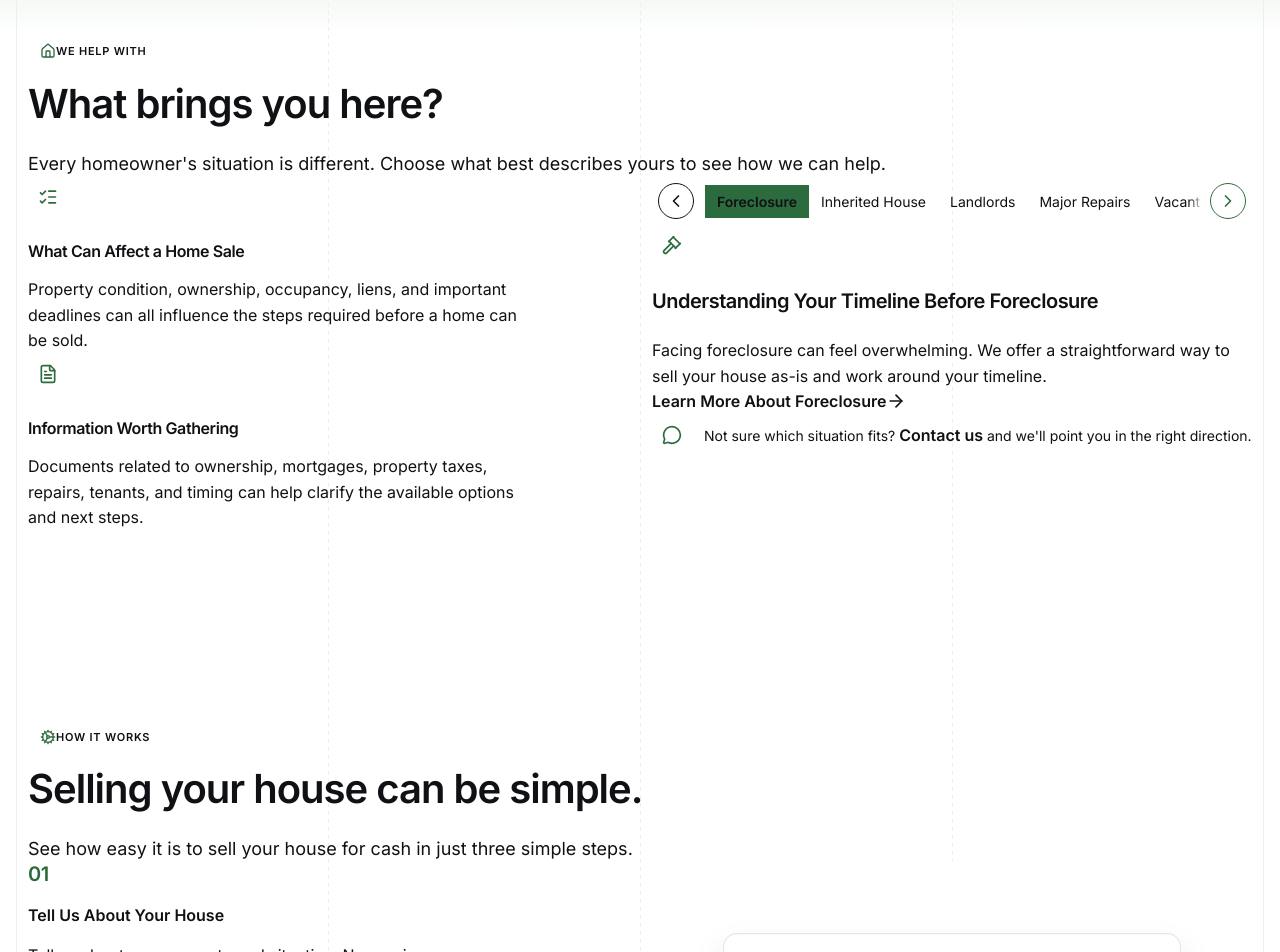
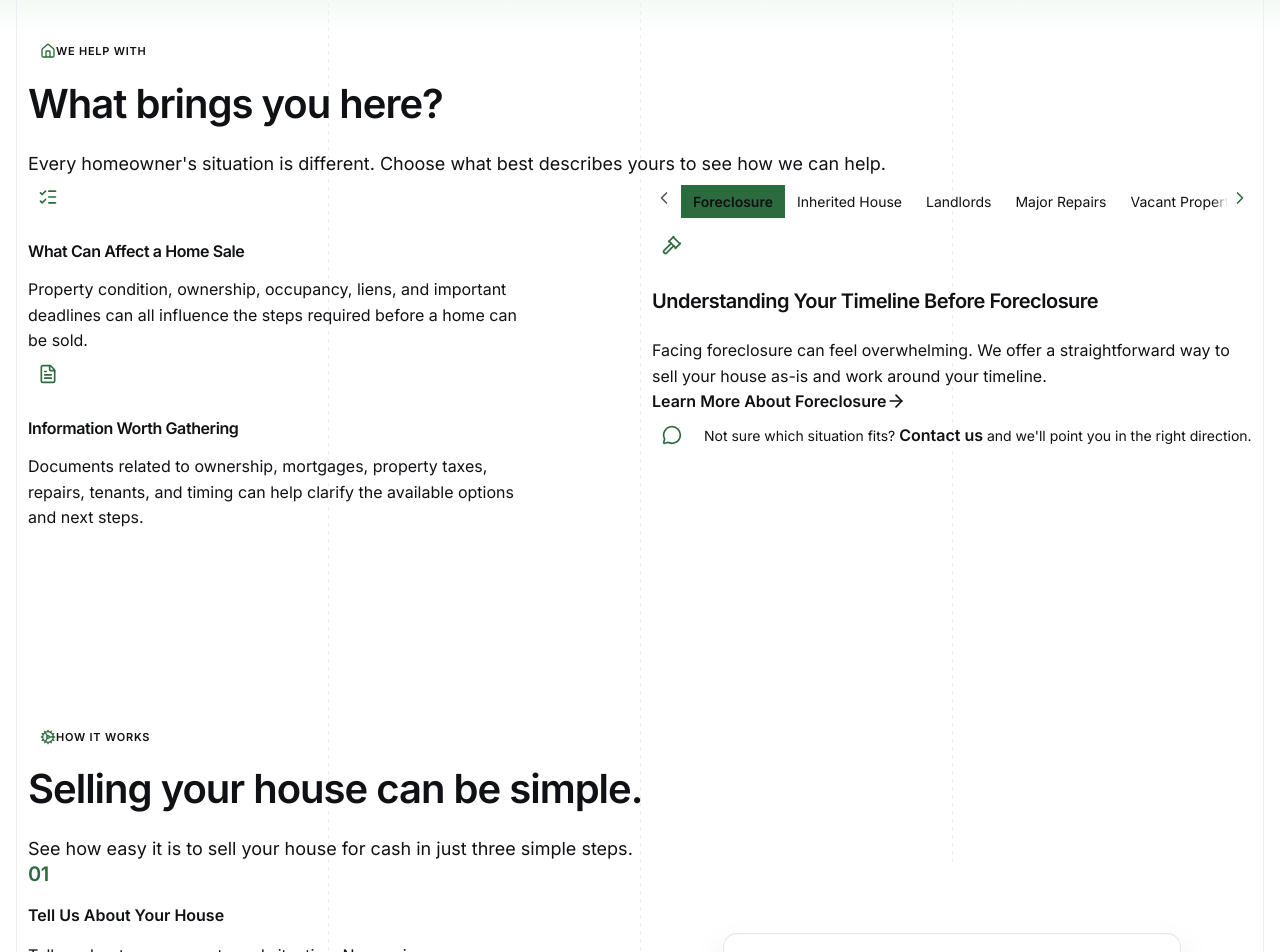
Before and after one commit to YHICAdmin/your-house-in-cash, a Next.js app: page / in a window 1280 px wide. Shown: the part 810-1762 px from the top of the page. Built offline with nearby package versions, Linux system fonts and the light colour scheme.

Commit message:
Refine situation selector chevrons

```diff
--- a/src/components/area/area-situations.module.css
+++ b/src/components/area/area-situations.module.css
@@ -69,21 +69,21 @@
 }
 
 .selectorControls {
-  display: flex;
+  display: grid;
   min-width: 0;
+  grid-template-columns: var(--spacing-m) minmax(0, 1fr) var(--spacing-m);
   align-items: center;
   gap: var(--spacing-xs);
   margin-bottom: var(--spacing-xs);
 }
 
 .scrollButton {
-  display: inline-flex;
+  z-index: 1;
   width: 48px;
   height: 48px;
-  flex: 0 0 48px;
+  justify-self: center;
+  margin-inline: -12px;
   padding: 0;
-  align-items: center;
-  justify-content: center;
   border: 0;
   background: transparent;
   color: var(--color-brand-dark);
@@ -92,32 +92,14 @@
 
 .scrollButtonVisual {
   display: inline-flex;
-  width: 36px;
-  height: 36px;
   align-items: center;
   justify-content: center;
-  border: 1px solid var(--color-brand-dark);
-  border-radius: 50%;
-  transition:
-    background-color 150ms ease,
-    border-color 150ms ease,
-    color 150ms ease;
 }
 
 .scrollButton:disabled {
   color: var(--color-text-muted);
   cursor: default;
-}
-
-.scrollButton:disabled .scrollButtonVisual {
-  border-color: var(--color-border);
-}
-
-@media (hover: hover) {
-  .scrollButton:not(:disabled):hover .scrollButtonVisual {
-    background: var(--color-brand-dark);
-    color: var(--color-surface);
-  }
+  opacity: 0.7;
 }
 
 .selector {
@@ -128,7 +110,6 @@
   min-width: 0;
   flex-wrap: nowrap;
   gap: var(--spacing-xs);
-  flex: 1 1 auto;
   margin: -5px 0;
   padding: 5px;
   overflow-x: auto;
@@ -159,10 +140,8 @@
 }
 
 @media (prefers-reduced-motion: reduce) {
-  .selector,
-  .scrollButtonVisual {
+  .selector {
     scroll-behavior: auto;
-    transition: none;
   }
 }
 
```
Also changed, not shown: project-documentation/website-specification/area-page.md (+2 -2 lines).
